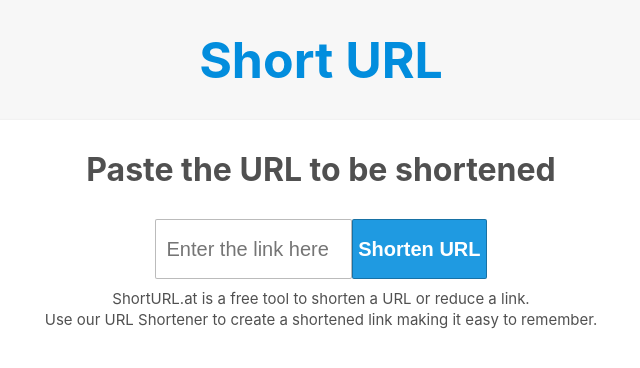
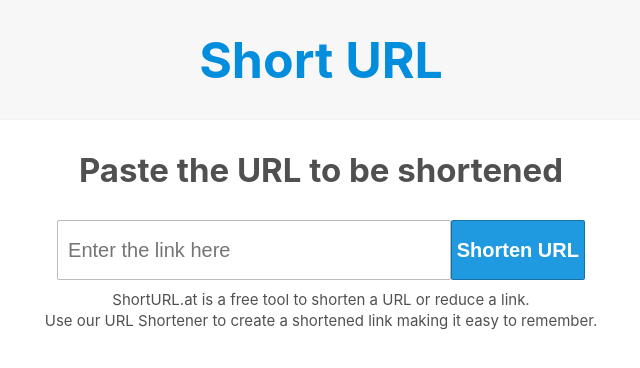
Before and after one commit to SirajKakeh/url-shortner, a React (Create React App) app in the folder url-shortner-view/: page / in a window 1536 px wide. Shown: the top 368 px of the page, without its empty margins (447-1087 px from the left). Built offline with nearby package versions, Linux system fonts and the light colour scheme.

Commit message:
main page design

```diff
--- a/url-shortner-view/src/FirstView/FirstView.module.css
+++ b/url-shortner-view/src/FirstView/FirstView.module.css
@@ -24,6 +24,7 @@
     margin-top: 10px;
     margin-bottom: 30px;
     font-weight: bold;
+    font-size: 33px;
 }
 
 
@@ -105,7 +106,7 @@
     }
 
     .Input{
-        width: 30%;
+        width: 60%;
     }
     .Button{
         width: auto;
@@ -122,6 +123,9 @@
         margin: 0 320px;
     }
 
+    .Input{
+        width: 60%;
+    }
 
 
 }
@@ -131,5 +135,7 @@
         padding: 20px;
         margin: 0 420px;
     }
-
+    .Input{
+        width: 60%;
+    }
 }
```
